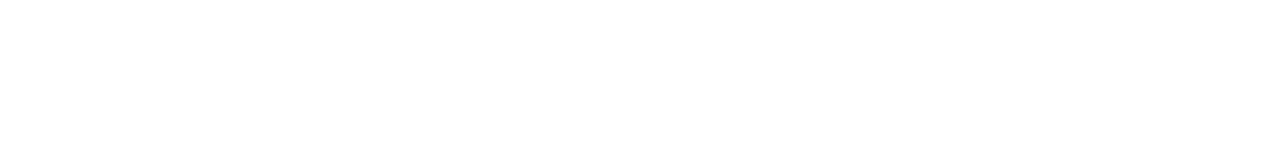
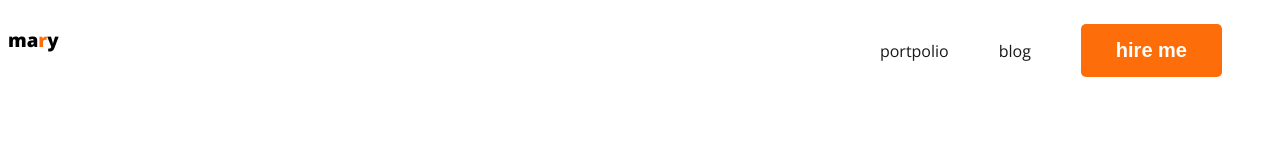
Before and after one commit to Rion-bhuiyan/web-devloper-portpolio, a plain HTML site: page index.html in a window 1280 px wide. Drawn offline with nearby package versions, Linux system fonts and the light colour scheme.

Commit message:
added nav

```diff
--- a/index.html
+++ b/index.html
@@ -4,9 +4,21 @@
     <meta charset="UTF-8">
     <meta name="viewport" content="width=device-width, initial-scale=1.0">
     <title>web developer portpolio,</title>
+    <link rel="preconnect" href="https://fonts.googleapis.com">
+<link rel="preconnect" href="https://fonts.gstatic.com" crossorigin>
+<link href="https://fonts.googleapis.com/css2?family=Open+Sans:ital,wght@0,400;0,800;1,700&display=swap" rel="stylesheet">
+    <link rel="stylesheet" href="style/portpolio.css">
 </head>
 <body>
     <header>
+        <nav>
+            <h3 class="nav title">ma<span class="text-primary">r</span>y</h3>
+            <ul>
+                <li><a href="">portpolio</a></li>
+                <li><a href="">blog</a></li>
+                <li><button class="btn-primary">hire me</button></li>
+            </ul>
+        </nav>
 
     </header>
     <main>
--- /dev/null
+++ b/style/portpolio.css
@@ -0,0 +1,46 @@
+body {
+    font-family: 'Open Sans', sans-serif;
+}
+
+nav {
+    display: flex;
+    justify-content: space-between;
+
+}
+
+.text-primary {
+    color: #FD6E0A;
+}
+
+nav-title {
+    color: var(--Dark-01, #181818);
+    font-size: 45px;
+    font-weight: 800;
+}
+
+nav>ul {
+    display: flex;
+    align-items: center;
+
+}
+
+.btn-primary {
+    border-radius: 5px;
+    background: #FD6E0A;
+    border: 0;
+    color: var(--White-Color, #FFF);
+    font-size: 20px;
+    font-weight: 700;
+    padding: 15px 35px;
+
+}
+
+nav li {
+    list-style: none;
+    margin-right: 50px;
+}
+
+nav a {
+    text-decoration: none;
+    color: #181818;
+}
```
